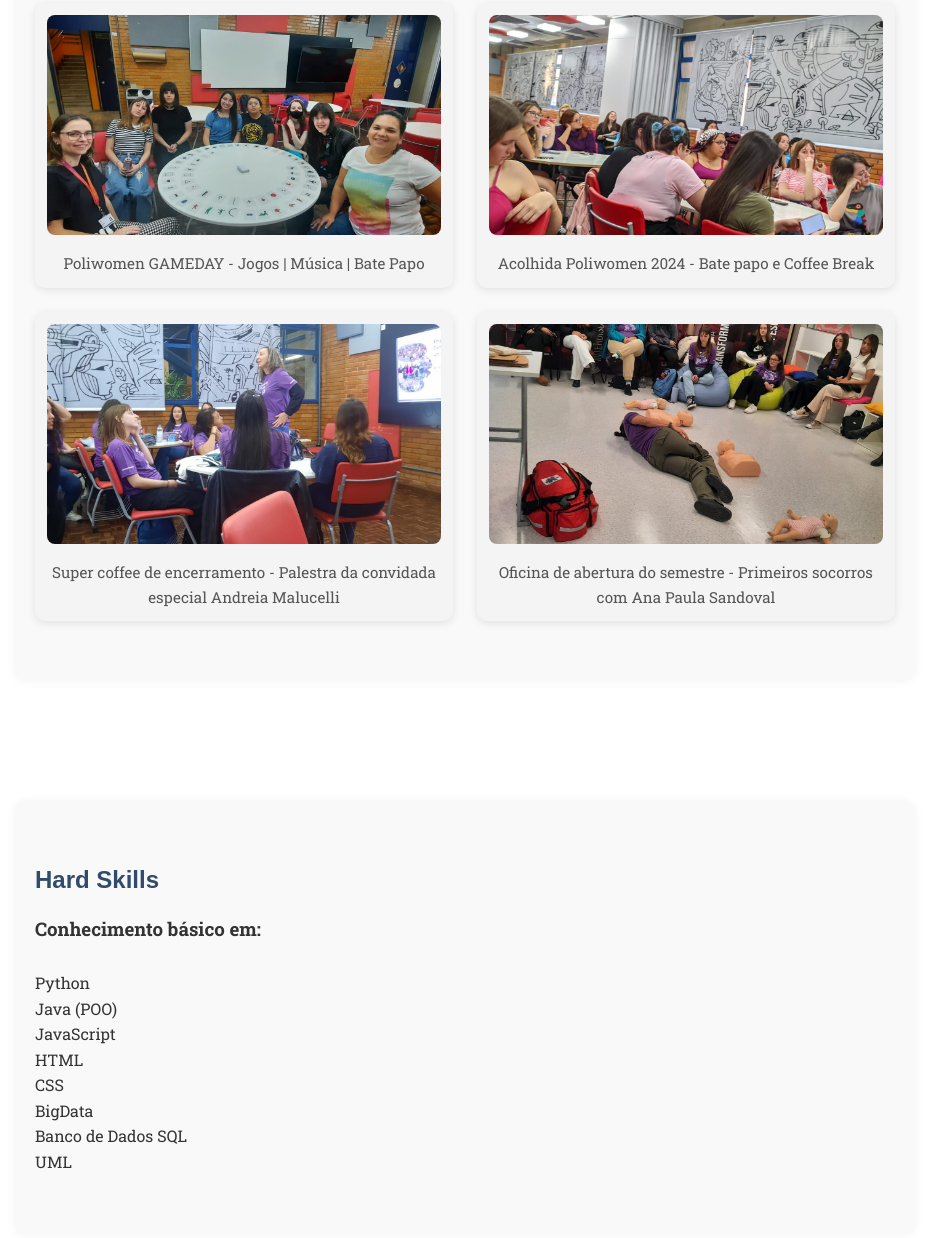
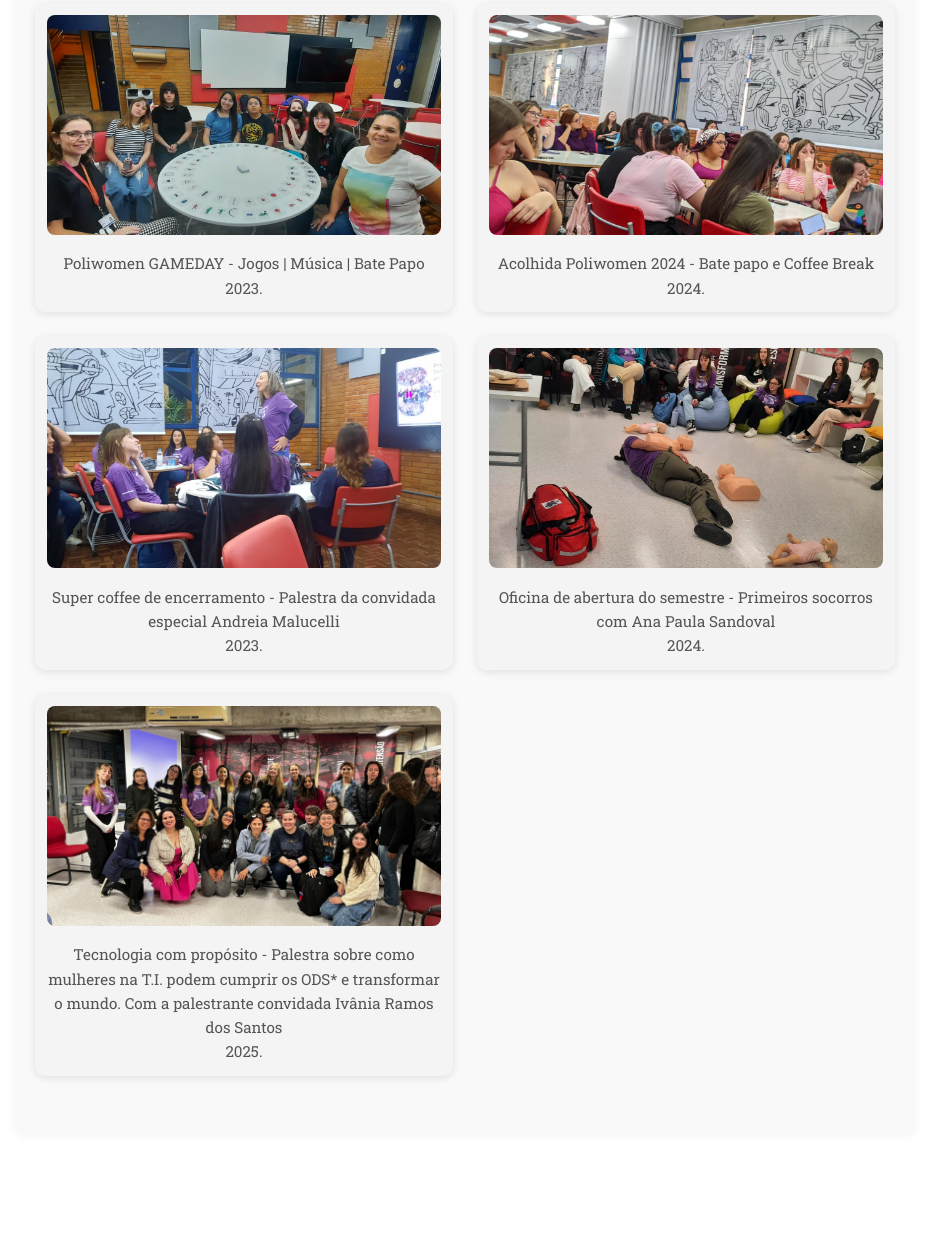
Before and after one commit to maricastroo/maricastroo.github.io, a plain HTML site: page pages/sobreMim.html in a window 1280 px wide. Shown: the part 1347-2585 px from the top of the page, without its empty margins (175-1104 px from the left). Drawn offline with Linux system fonts and the light colour scheme; a web font is replaced by a local one.

Commit message:
Atualizações mais recentes

```diff
--- a/pages/sobreMim.html
+++ b/pages/sobreMim.html
@@ -52,19 +52,24 @@
                 <div class="gallery">
                     <figure>
                         <img src="../img/img1.jpg" alt="Descrição da imagem 1">
-                        <figcaption>Poliwomen GAMEDAY - Jogos | Música | Bate Papo</figcaption>
+                        <figcaption>Poliwomen GAMEDAY - Jogos | Música | Bate Papo <br> 2023.</figcaption>
                     </figure>
                     <figure>
                         <img src="../img/img2.jpg" alt="Descrição da imagem 2">
-                        <figcaption>Acolhida Poliwomen 2024 - Bate papo e Coffee Break</figcaption>
+                        <figcaption>Acolhida Poliwomen 2024 - Bate papo e Coffee Break <br> 2024.</figcaption>
                     </figure>
                     <figure>
                         <img src="../img/img3.jpg" alt="Descrição da imagem 3">
-                        <figcaption>Super coffee de encerramento - Palestra da convidada especial Andreia Malucelli</figcaption>
+                        <figcaption>Super coffee de encerramento - Palestra da convidada especial Andreia Malucelli<br> 2023.</figcaption>
                     </figure>
                     <figure>
                         <img src="../img/img4.jpg" alt="Descrição da imagem 4">
-                        <figcaption>Oficina de abertura do semestre - Primeiros socorros com Ana Paula Sandoval</figcaption>
+                        <figcaption>Oficina de abertura do semestre - Primeiros socorros com Ana Paula Sandoval <br> 2024.</figcaption>
+                    </figure>
+                    <figure>
+                        <img src="../img/img5.jpg" alt="Descrição da imagem 5">
+                        <figcaption>Tecnologia com propósito - Palestra sobre como
+                        mulheres na T.I. podem cumprir os ODS* e transformar o mundo. Com a palestrante convidada Ivânia Ramos dos Santos <br> 2025.</figcaption>
                     </figure>
                 </div>
             </div>
@@ -72,13 +77,15 @@
 
     <section id="experience">
         <h2>Hard Skills</h2>
-        <h3>Conhecimento básico em:</h3><br>
+        <h3>Conhecimento em:</h3><br>
         Python<br>
         Java (POO) <br>
         JavaScript<br>
         HTML<br>
         CSS<br>
         BigData<br>
+        LGPD<br>
+        Segurança da Informação<br>
         Banco de Dados SQL<br>
         UML
         </p>
```
Also changed, not shown: img/img5.jpg (added), script.js (deleted), 1 other file.
